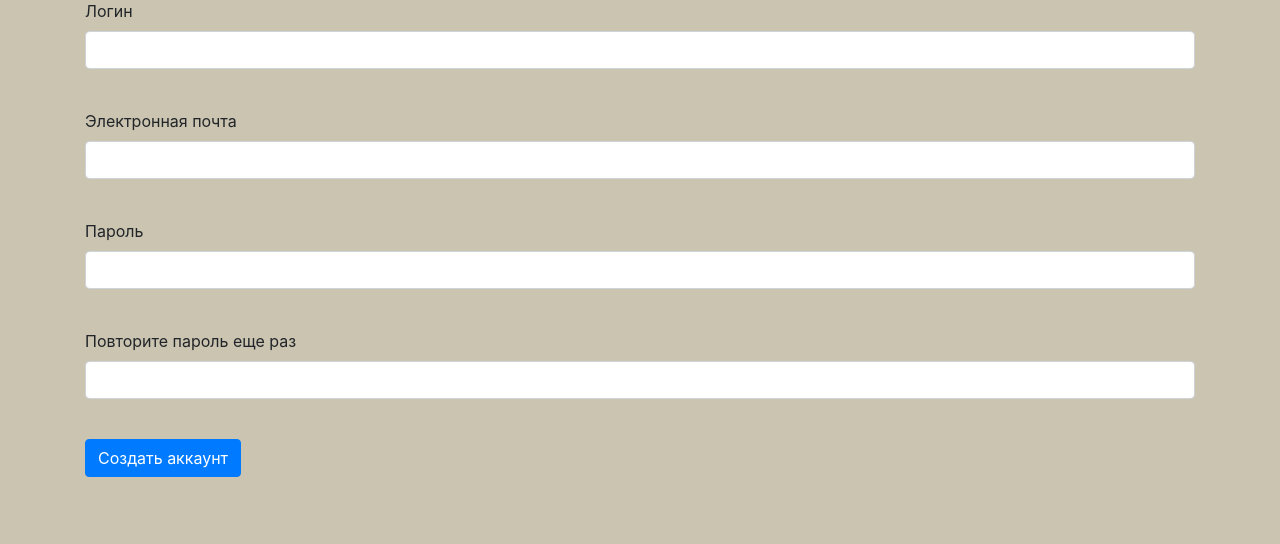
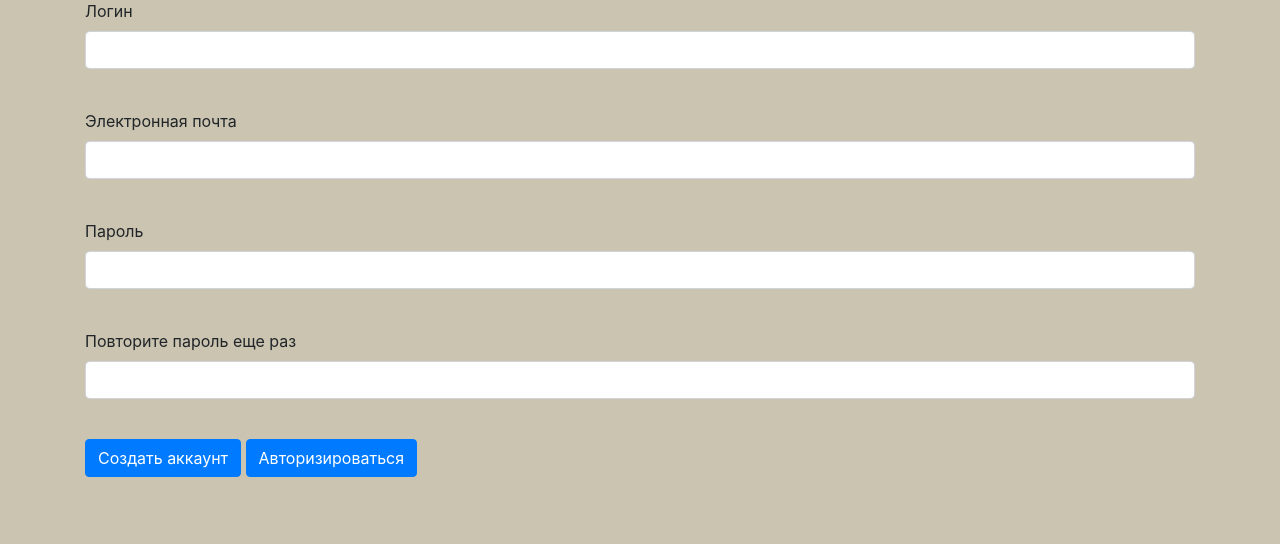
Before and after one commit to penguiiini/web_project_mm, a Flask app: page /registration in a window 1280 px wide. Shown: the part 113-657 px from the top of the page. Run offline with Flask 2, Linux system fonts and the light colour scheme; some libraries are stand-ins or nearby versions.

Commit message:
Add files via upload

```diff
--- a/templates/login.html
+++ b/templates/login.html
@@ -43,6 +43,7 @@
     </div>
     {% endfor %}
     </p>
-    <p>{{ form.submit(type="submit", class="btn btn-primary") }}</p>
+    <p style="display: inline-block;">{{ form.submit(type="submit", class="btn btn-primary") }}</p>
+    <p style="display: inline-block;">{{ form.back(type="submit", class="btn btn-primary") }}</p>
 </form>
 {% endblock %}
```
